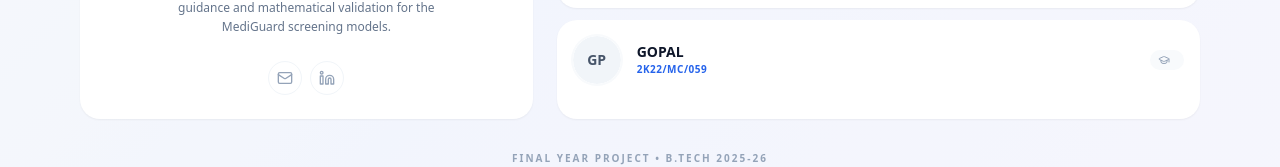
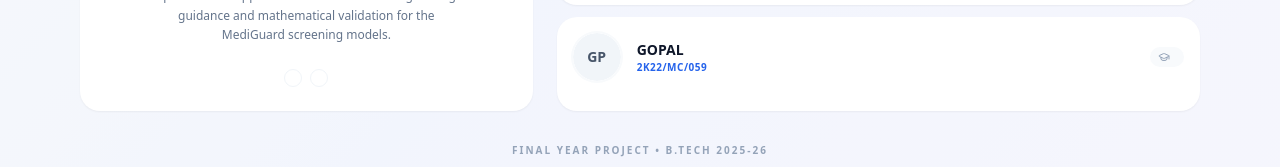
Before and after one commit to idaemrot/MediGuard-AI, a React (Vite) app: page /team in a window 1280 px wide. Shown: the part 519-686 px from the top of the page. Built offline with nearby package versions, Linux system fonts and the light colour scheme; no server answers.

Commit message:
team page changes

```diff
--- a/src/pages/Team.tsx
+++ b/src/pages/Team.tsx
@@ -72,10 +72,10 @@ const Team = () => {
                 </div>
                 <div className="flex gap-2 mt-6">
                   <button className="p-2 border border-slate-100 rounded-lg hover:bg-slate-50 transition-colors">
-                    <Mail className="w-4 h-4 text-slate-400" />
+                    {/* <Mail className="w-4 h-4 text-slate-400" /> */}
                   </button>
                   <button className="p-2 border border-slate-100 rounded-lg hover:bg-slate-50 transition-colors">
-                    <Linkedin className="w-4 h-4 text-slate-400" />
+                    {/* <Linkedin className="w-4 h-4 text-slate-400" /> */}
                   </button>
                 </div>
               </CardContent>
```
